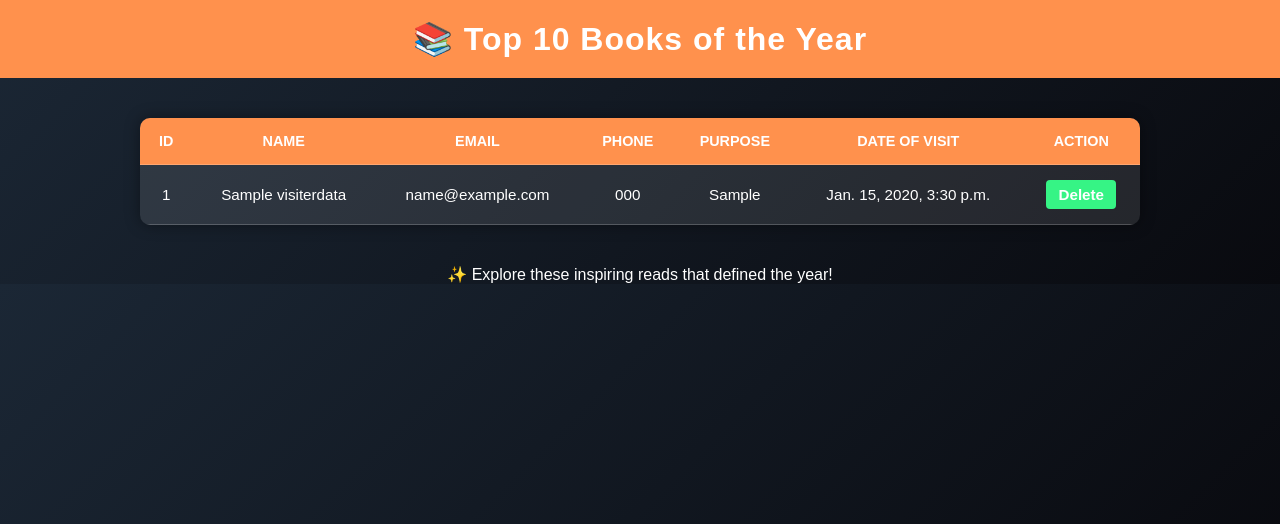
After one commit to sachinrawat6264384464/lakshya-luk, a Django app: page /visiterdata/ in a window 1280 px wide. The commit adds this page. Shown: the top 524 px of the page. Run offline with Django 4.2, Linux system fonts and the light colour scheme; tables that the repository leaves empty hold one stand-in row (values such as "Sample post").

Commit message:
hfjkhfjksdf

```diff
--- a/CoachHub/urls.py
+++ b/CoachHub/urls.py
@@ -24,13 +24,13 @@ urlpatterns = [
     path('signup/', signup, name='signup'),
     path('logout/', logout_view, name='logout'),
     path('studentdata/', studentdata, name='studentdata'),
-    path('studentinfo/', studentdata, name='studentinfo'),
+    path('visiterdata/', visiterdata, name='visiterdata'),
 
     path('about/',about, name='about'),
     path('visiter/', visiter, name='visiter'),
 
 
-
+    path('delete_visiter/<int:id>/', delete_visiter, name='delete_visiter'),
 
     path('delete_student/<int:id>/', delete_student, name='delete_student'),
 ]
--- a/EduTrack/views.py
+++ b/EduTrack/views.py
@@ -169,3 +169,11 @@ def visiter(request):
     'phone': phone,
     'purpose': purpose
 })
+def visiterdata(request):
+    visiter=Visiterdata.objects.all()
+    return render(request,"visiterdata.html",{'visiter':visiter})
+
+def delete_visiter(request, id):
+    student_visiter = get_object_or_404(Visiterdata, id=id)
+    student_visiter.delete()
+    return redirect('visiterdata')
--- a/templates/student_data.html
+++ b/templates/student_data.html
@@ -27,7 +27,7 @@ table {
     border-radius: 8px;
 }
 thead {
-    background: #0ab864;
+    background: #ff914d;
     color: #111;
 }
 thead th, tbody td {
@@ -66,7 +66,7 @@ a.delete:hover {
 </style>
 </head>
 <body>
-<a href="{% url 'home' %}" style="text-decoration: none; font-size: 2rem; color: white;">◀ Home</a>
+<a href="{% url 'home' %}" style="text-decoration: none; font-size: 2rem; color: white;">◀ Bcak</a>
 <h1>Student Management (Admin Panel)</h1>
 
 <div class="table-container">
--- /dev/null
+++ b/templates/visiterdata.html
@@ -0,0 +1,166 @@
+<!DOCTYPE html>
+<html lang="en">
+<head>
+  <meta charset="UTF-8">
+  <meta name="viewport" content="width=device-width, initial-scale=1.0">
+  <title>Top 10 Books of the Year</title>
+  <style>
+    body {
+      font-family: 'Poppins', sans-serif;
+      background: linear-gradient(135deg, #1b2735, #090a0f);
+      color: white;
+      margin: 0;
+      padding: 0;
+      text-align: center;
+    }
+
+    h1 {
+      background-color: #ff914d;
+      color: white;
+      padding: 20px;
+      margin: 0;
+      font-size: 2rem;
+      letter-spacing: 1px;
+    }
+
+    table {
+      margin: 40px auto;
+      border-collapse: collapse;
+      width: 90%;
+      max-width: 1000px;
+      background: rgba(255, 255, 255, 0.1);
+      border-radius: 10px;
+      overflow: hidden;
+      box-shadow: 0 0 15px rgba(0, 0, 0, 0.4);
+    }
+
+    th, td {
+      padding: 15px;
+      border-bottom: 1px solid rgba(255, 255, 255, 0.2);
+      text-align: center;
+      word-wrap: break-word;
+    }
+
+    th {
+      background-color: #ff914d;
+      color: #fff;
+      text-transform: uppercase;
+      font-size: 0.9rem;
+    }
+
+    td {
+      font-size: 0.95rem;
+    }
+
+    tr:hover {
+      background: rgba(255, 255, 255, 0.15);
+      transition: 0.3s;
+    }
+
+    caption {
+      caption-side: bottom;
+      font-size: 1rem;
+      color: #ccc;
+      margin-top: 15px;
+    }
+
+    a.delete {
+      text-decoration: none;
+      background: #36f485;
+      color: #fff;
+      padding: 6px 12px;
+      border-radius: 4px;
+      font-weight: bold;
+      display: inline-block;
+      transition: background 0.3s ease;
+    }
+
+    a.delete:hover {
+      background: #f34943;
+    }
+
+    /* 🔹 Responsive Design */
+    @media (max-width: 768px) {
+      table, thead, tbody, th, td, tr {
+        display: block;
+      }
+
+      thead tr {
+        display: none; /* Hide table headers */
+      }
+
+      tr {
+        margin-bottom: 15px;
+        background: rgba(255, 255, 255, 0.1);
+        border-radius: 10px;
+        padding: 10px;
+      }
+
+      td {
+        text-align: right;
+        padding: 10px 15px;
+        position: relative;
+        border: none;
+        border-bottom: 1px solid rgba(255, 255, 255, 0.2);
+      }
+
+      td::before {
+        content: attr(data-label);
+        position: absolute;
+        left: 15px;
+        width: 50%;
+        text-align: left;
+        font-weight: bold;
+        text-transform: uppercase;
+        color: #ff914d;
+      }
+
+      h1 {
+        font-size: 1.5rem;
+        padding: 15px;
+      }
+
+      caption {
+        font-size: 0.9rem;
+      }
+    }
+  </style>
+</head>
+<body>
+
+  <h1>📚 Top 10 Books of the Year</h1>
+
+  <table>
+    <thead>
+      <tr>
+        <th>Id</th>
+        <th>Name</th>
+        <th>Email</th>
+        <th>Phone</th>
+        <th>Purpose</th>
+        <th>Date of Visit</th>
+        <th>Action</th>
+      </tr>
+    </thead>
+
+    <tbody>
+      {% for visiter in visiter %}
+      <tr>
+        <td data-label="ID">{{ visiter.id }}</td>
+        <td data-label="Name">{{ visiter.name }}</td>
+        <td data-label="Email">{{ visiter.email }}</td>
+        <td data-label="Phone">{{ visiter.phone }}</td>
+        <td data-label="Purpose">{{ visiter.purpose }}</td>
+        <td data-label="Date of Visit">{{ visiter.created_at }}</td>
+        <td data-label="Action">
+          <a href="{% url 'delete_visiter' visiter.id %}" class="delete">Delete</a>
+        </td>
+      </tr>
+      {% endfor %}
+    </tbody>
+  </table>
+
+  <caption>✨ Explore these inspiring reads that defined the year!</caption>
+
+</body>
+</html>
```
Also changed, not shown: templates/index.html (+4 -30 lines).
